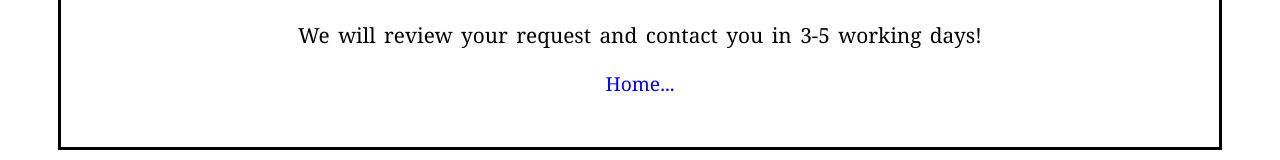
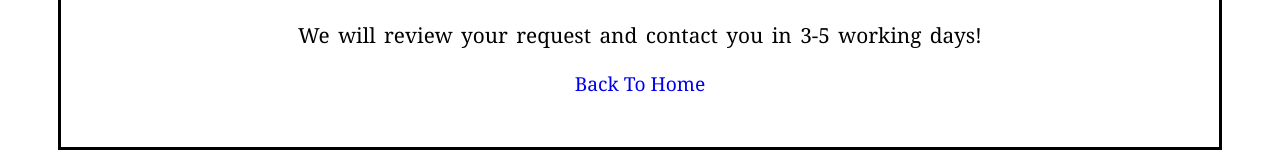
Before and after one commit to R-Lawrence93/R-Lawrence93.github.io, a plain HTML site: page submitPage.html in a window 1280 px wide. Shown: the part 538-698 px from the top of the page. Drawn offline with Linux system fonts and the light colour scheme.

Commit message:
back to home

```diff
--- a/submitPage.html
+++ b/submitPage.html
@@ -36,7 +36,7 @@
         <h1>Thanks for your request!</h1>
         <p>We will review your request and contact you in 3-5 working days!</p>
 
-        <a href="index.html">Home...</a>
+        <a href="index.html">Back To Home</a>
 
         </div>
 
```
